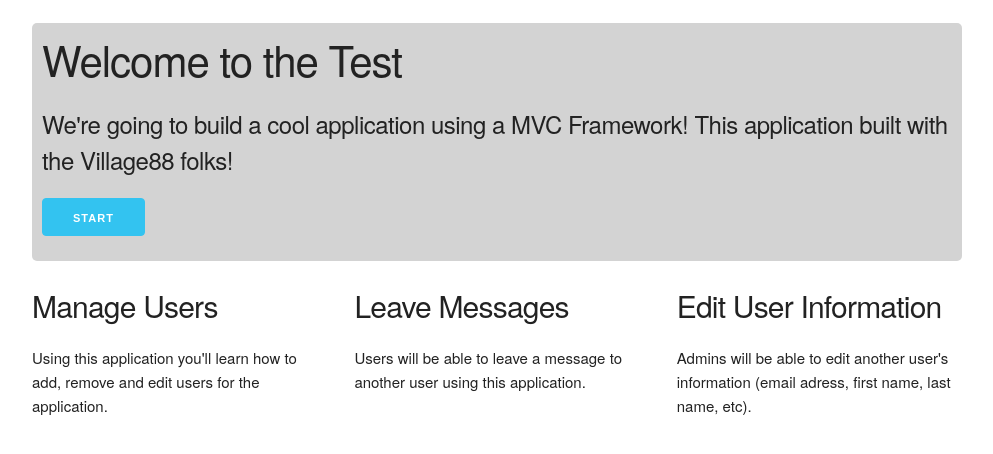
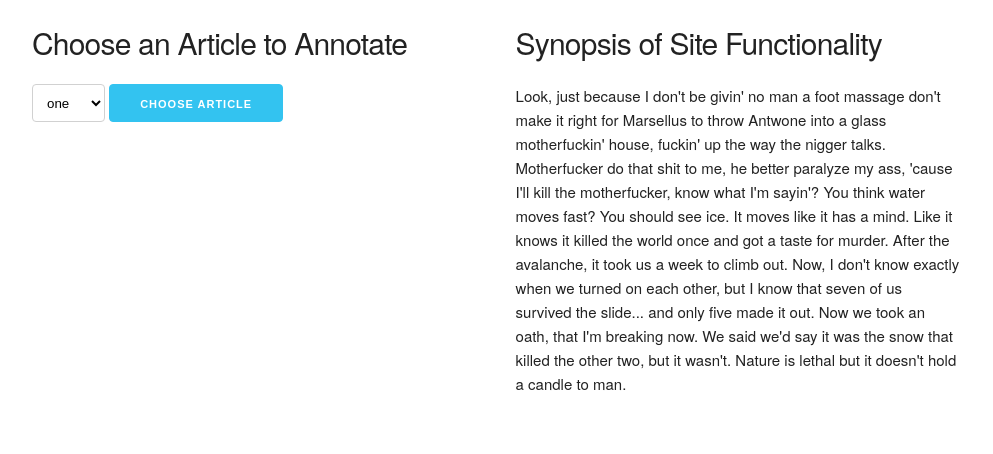
Before and after one commit to Hoopes31/white_wall, a Django app: page /dashboard in a window 1280 px wide. Shown: the top 454 px of the page, without its empty margins (143-1136 px from the left). Run offline with Django 3.2, Linux system fonts and the light colour scheme; parts of the project's set-up code (start-up, migrations or seed data) failed here and were passed over.

Commit message:
basic template added

```diff
--- a/apps/dressing/templates/dressing/index.html
+++ b/apps/dressing/templates/dressing/index.html
@@ -13,36 +13,23 @@
     </head>
     <body>
         <div class='container' style='padding:1em'>
-            <form action="{% url 'login:login'%}" method='POST'>
-                {% csrf_token %}
-                <div class='row' id='header'>
-                    <div class='tweleve columns'>
-                        <h2>Welcome to the Test</h2>
-                        <h5>We're going to build a cool application using a MVC Framework! This application
-                            built with the Village88 folks!
-                        </h5>
-                    </div>
-                    <div class='row'>
-                        <div class='tweleve columns'>
-                            <input class='button-primary' type='submit' value='start'>
-                        </div>
-                    </div>
+            <div class='row'>
+                <div class='six columns'>
+                    <form action=>
+                        <!-- {%csrf_token%} -->
+                    <h4>Choose an Article to Annotate</h4>
+                    <select id = "myList">
+                            <option value = "1">one</option>
+                            <option value = "2">two</option>
+                            <option value = "3">three</option>
+                            <option value = "4">four</option>
+                    </select>
+                    <input class='button-primary' type='submit' value='Choose Article'>
+                </form>
                 </div>
-            </form>
-            <div class='row'>
-                <div class='four columns'>
-                    <h4>Manage Users</h4>
-                    <p>Using this application you'll learn how to add, remove and edit users for the application.</p>
-                </div>
-                <div class='four columns'>
-                    <h4>Leave Messages</h4>
-                    <p>Users will be able to leave a message to another user using this application.</p>
-                </div>
-                <div class='four columns'>
-                    <h4>Edit User Information</h4>
-                    <p>Admins will be able to edit another user's information (email adress, first name, last
-                        name, etc).
-                    </p>
+                <div class='six columns'>
+                    <h4>Synopsis of Site Functionality</h4>
+                    <p>Look, just because I don't be givin' no man a foot massage don't make it right for Marsellus to throw Antwone into a glass motherfuckin' house, fuckin' up the way the nigger talks. Motherfucker do that shit to me, he better paralyze my ass, 'cause I'll kill the motherfucker, know what I'm sayin'? You think water moves fast? You should see ice. It moves like it has a mind. Like it knows it killed the world once and got a taste for murder. After the avalanche, it took us a week to climb out. Now, I don't know exactly when we turned on each other, but I know that seven of us survived the slide... and only five made it out. Now we took an oath, that I'm breaking now. We said we'd say it was the snow that killed the other two, but it wasn't. Nature is lethal but it doesn't hold a candle to man.</p>
                 </div>
             </div>
         </div>
--- a/apps/dressing/urls.py
+++ b/apps/dressing/urls.py
@@ -2,5 +2,6 @@ from django.conf.urls import url
 from . import views
 
 urlpatterns = [
-    url(r'^', views.index, name='welcome')
+    url(r'^', views.index, name='welcome'),
+    url(r'^show/(?P<num>[0-9]+)', views.choose_article, name='choose_article'),
 ]
--- a/apps/dressing/views.py
+++ b/apps/dressing/views.py
@@ -3,3 +3,6 @@ from django.shortcuts import render
 # Create your views here.
 def index(request):
     return render(request, 'dressing/index.html')
+
+def choose_article(request):
+    pass
```
